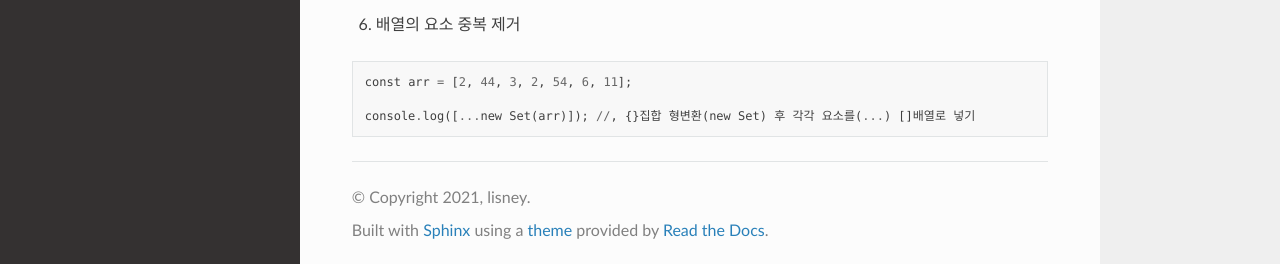
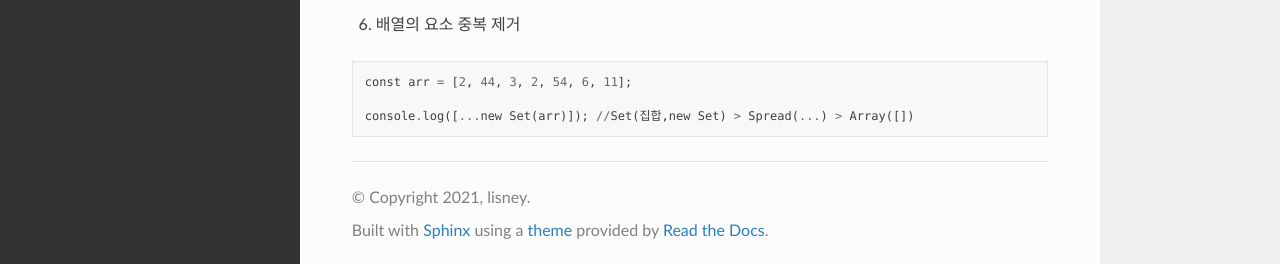
Before and after one commit to lisney/RTD, a Sphinx documentation site: the page built from docs/source/html/javascriptm.md, in a window 1280 px wide and 900 px high, scrolled down 21014 px. Shown: the part 633-897 px from the top of the window. Built offline with Sphinx 7.4.7 and the Read the Docs theme 2.0.0, drawn with Linux system fonts in a browser that asks for light colours; pages that are not in the unit, such as notebooks, are missing from menus.

Commit message:
Update javascriptm.md

````diff
--- a/docs/source/html/javascriptm.md
+++ b/docs/source/html/javascriptm.md
@@ -1206,5 +1206,5 @@ console.log(result);
 ```
 const arr = [2, 44, 3, 2, 54, 6, 11];
 
-console.log([...new Set(arr)]); //, {}집합 형변환(new Set) 후 각각 요소를(...) []배열로 넣기
+console.log([...new Set(arr)]); //Set(집합,new Set) > Spread(...) > Array([])
 ```
````
